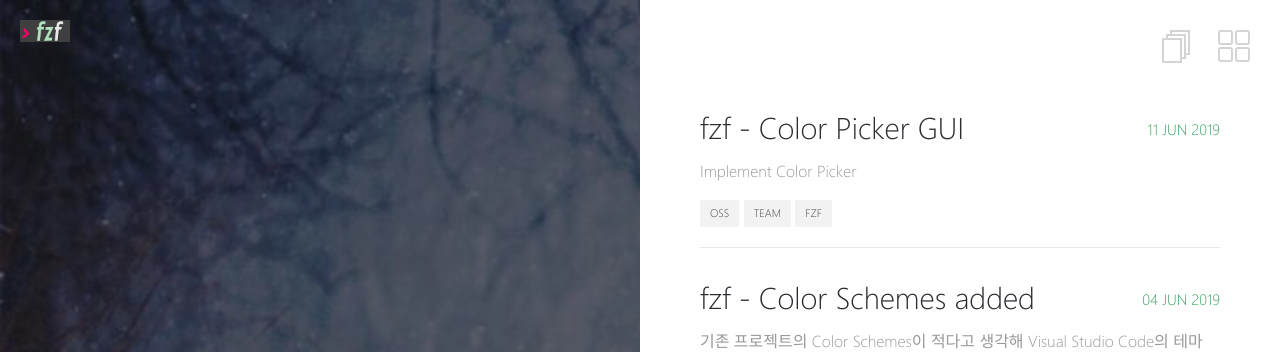
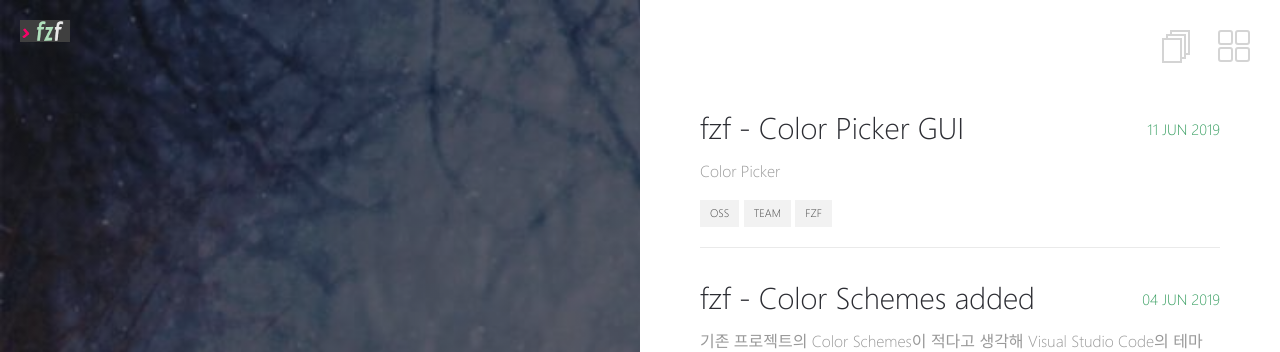
Before and after one commit to 19-1-skku-oss/2019-1-OSS-L5, a Jekyll site: the page built from _pages/posts.md, in a window 1280 px wide. Shown: the top 352 px of the page. Built offline with Jekyll 4.4.1, drawn with Linux system fonts in a browser that asks for light colours.

Commit message:
Update 2019-06-11-color picker gui.md

```diff
--- a/_posts/2019-06-11-color picker gui.md
+++ b/_posts/2019-06-11-color picker gui.md
@@ -9,7 +9,7 @@ tags:
   - fzf
 ---
 
-# Implement Color Picker
+# Color Picker
 
 ## Implementation
 
```
